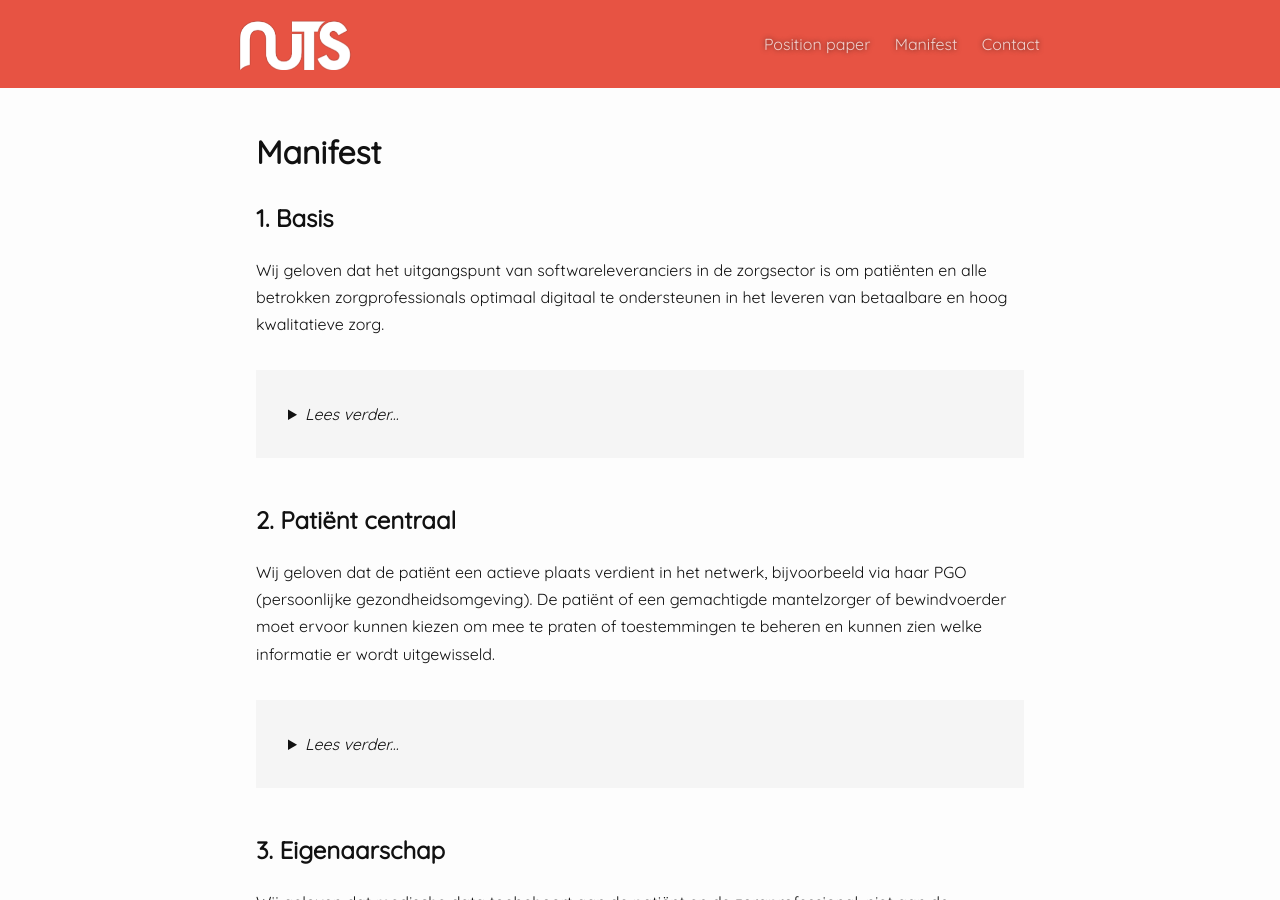
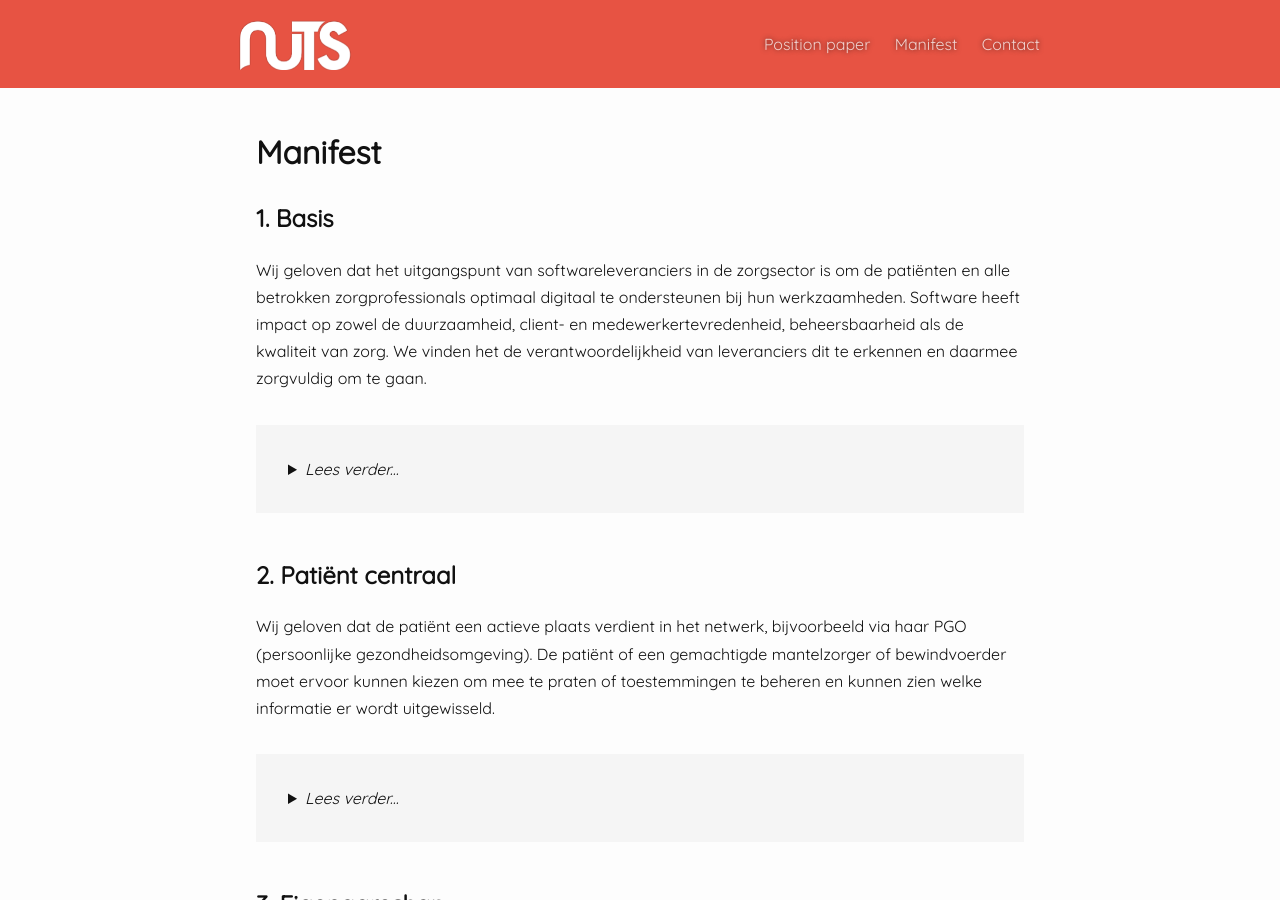
Before and after one commit to nuts-foundation/nuts-webpresence, a Jekyll site: the page built from manifest.md, in a window 1280 px wide and 900 px high, scrolled down 361 px. Built offline with Jekyll 4.4.1, drawn with Linux system fonts in a browser that asks for light colours.

Commit message:
Update eerste punt met meer context

```diff
--- a/manifest.md
+++ b/manifest.md
@@ -9,7 +9,8 @@
 
 ## 1. Basis
 
-Wij geloven dat het uitgangspunt van softwareleveranciers in de zorgsector is om patiënten en alle betrokken zorgprofessionals optimaal digitaal te ondersteunen in het leveren van betaalbare en hoog kwalitatieve zorg.
+Wij geloven dat het uitgangspunt van softwareleveranciers in de zorgsector is om de patiënten en alle betrokken zorgprofessionals optimaal digitaal te ondersteunen bij hun werkzaamheden.
+Software heeft impact op zowel de duurzaamheid, client- en medewerkertevredenheid, beheersbaarheid als de kwaliteit van zorg. We vinden het de verantwoordelijkheid van leveranciers dit te erkennen en daarmee zorgvuldig om te gaan.
 
 <p><details markdown="1"><summary>Lees verder...</summary>
 
```
